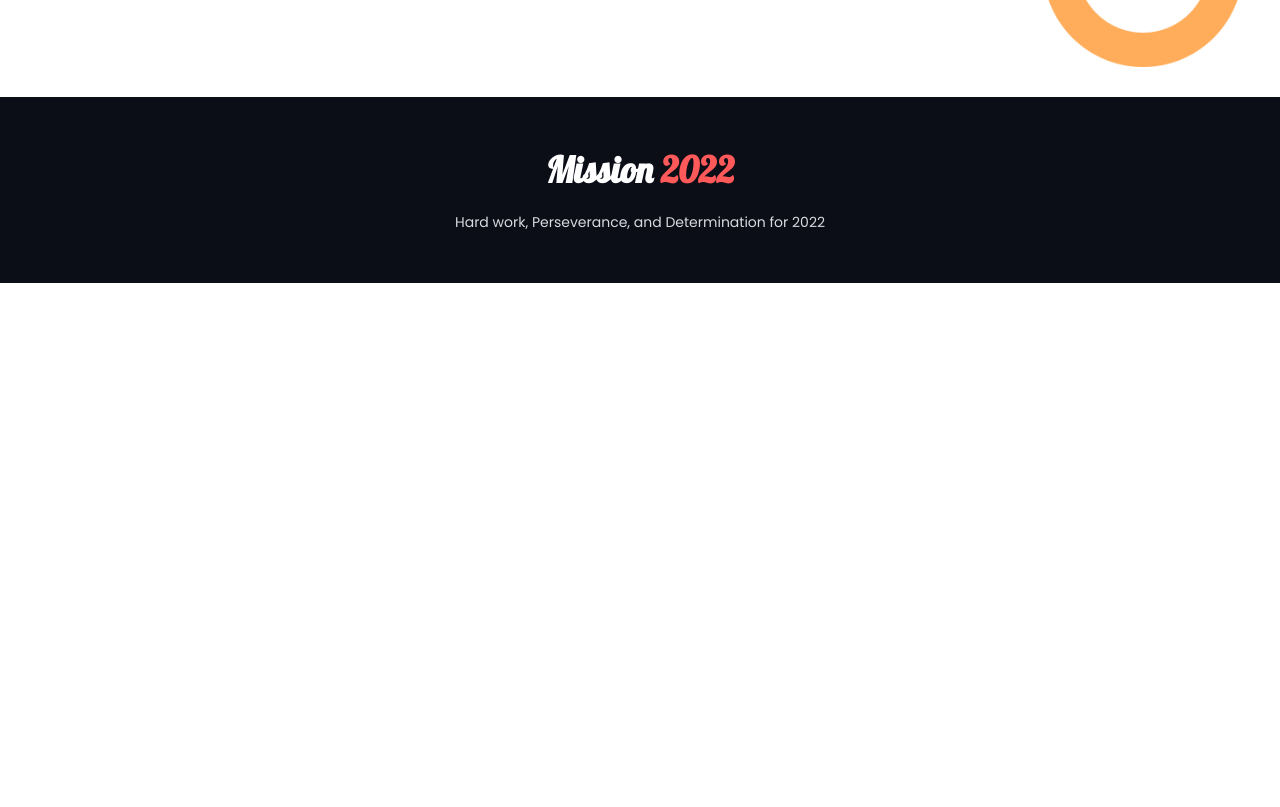
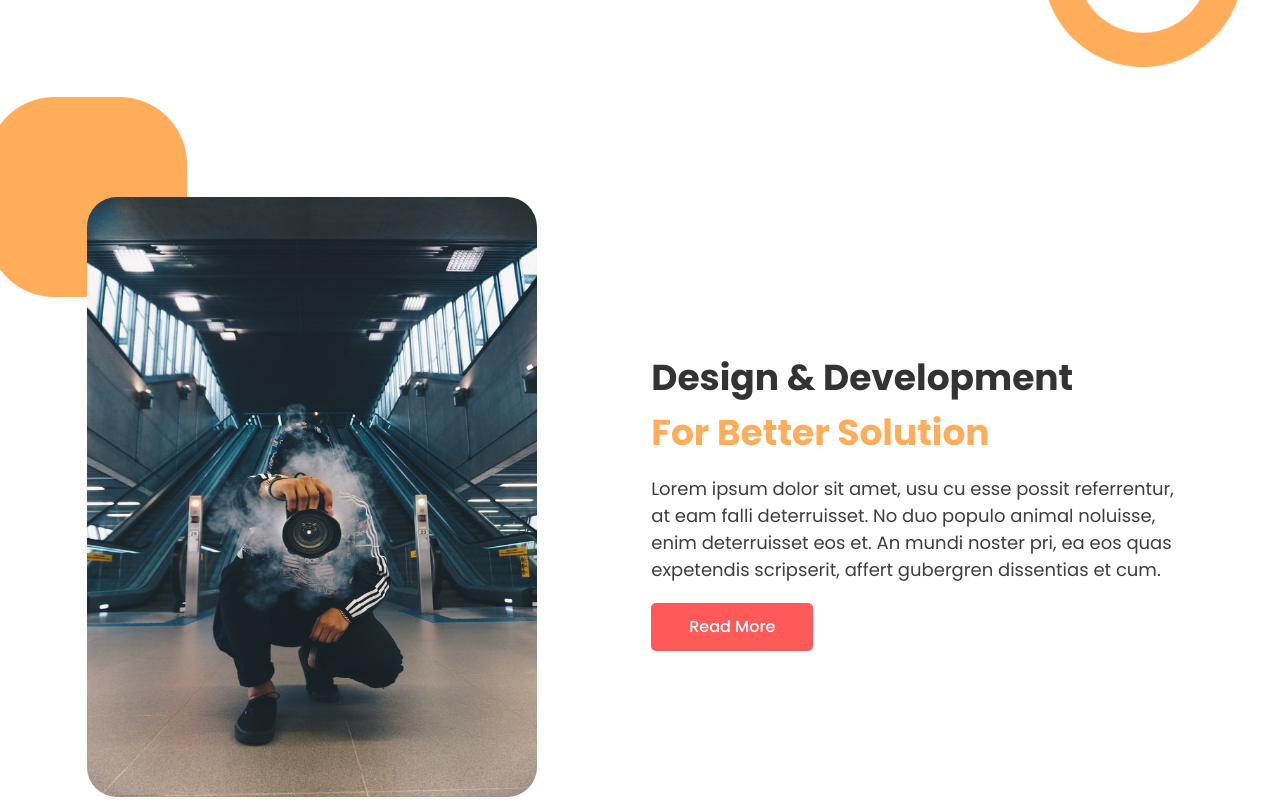
Before and after one commit to shakibdshy/Portfolio, a plain HTML site: page index.html in a window 1280 px wide. Shown: the part 2110-2917 px from the top of the page. Before the commit the page ends 2393 px from the top, so only its background shows below. Drawn offline with Linux system fonts and the light colour scheme.

Commit message:
Update New About Section

```diff
--- a/index.html
+++ b/index.html
@@ -113,6 +113,28 @@
         </div>
     </section>
 
+    <section class="about-area pt-100">
+        <div class="container">
+            <div class="row align-items-center">
+                <div class="column-6">
+                    <div class="about-left">
+                        <img src="images/person/person-6.jpg" alt="Coding Image" class="image3">
+                        <img src="images/shapes/shape-3.png" alt="Shape Image" class="shape3">
+                    </div>
+                </div>
+                <div class="column-6">
+                    <div class="about-right">
+                        <h3>Design & Development <br> <span>For Better Solution</span></h3>
+                        <p>Lorem ipsum dolor sit amet, usu cu esse possit referrentur, at eam falli deterruisset. No duo
+                            populo animal noluisse, enim deterruisset eos et. An mundi noster pri, ea eos quas
+                            expetendis scripserit, affert gubergren dissentias et cum.</p>
+                        <a href="#" class="btn">Read More</a>
+                    </div>
+                </div>
+            </div>
+        </div>
+    </section>
+
     <section class="footer-area">
         <h3>Mission <span>2022</span></h3>
         <small>Hard work, Perseverance, and Determination for 2022</sm>
--- a/style.css
+++ b/style.css
@@ -92,6 +92,10 @@ img {
     width: 100%;
 }
 
+.pt-100 {
+    padding-top: 100px;
+}
+
 .btn {
     display: inline-block;
     background-color: #FF5959;
@@ -184,6 +188,12 @@ img {
     height: 400px;
 }
 
+.about-left .image3 {
+    width: 450px;
+    height: 600px;
+    border-radius: 30px;
+}
+
 .about-left .shape {
     width: 227px;
     height: 227px;
@@ -200,6 +210,15 @@ img {
     position: absolute;
     bottom: -70px;
     right: -50px;
+    z-index: -1;
+}
+
+.about-left .shape3 {
+    width: 200px;
+    height: 200px;
+    position: absolute;
+    top: -100px;
+    left: -100px;
     z-index: -1;
 }
 
```
